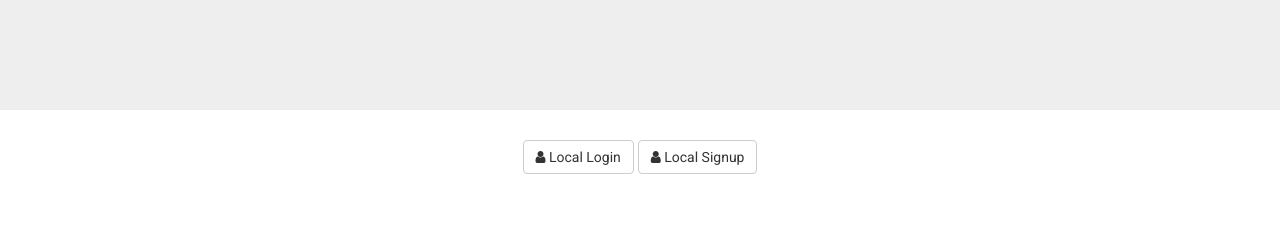
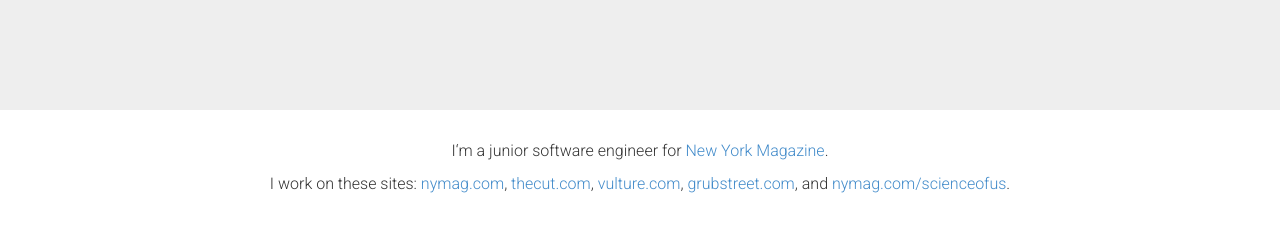
Before and after one commit to kevinferri/kevinferri.com, a website: page views/statics/home.html in a window 1280 px wide. Shown: the part 58-290 px from the top of the page. Drawn offline with nearby package versions, Linux system fonts and the light colour scheme; files that its build step writes are made by us from their sources.

Commit message:
Adding/tweaking some markup

```diff
--- a/views/statics/home.html
+++ b/views/statics/home.html
@@ -6,10 +6,10 @@
 
   {% block content %}
     <div class="text-center jumbotron">
-      <h1>{{ title }}</h1>
+      <h1>{{ jumbotron | safe }}</h1>
     </div>
     <div class="container text-center">
-      <a href="/users/login" class="btn btn-default"><span class="fa fa-user"></span> Local Login</a>
-      <a href="/users/signup" class="btn btn-default"><span class="fa fa-user"></span> Local Signup</a>
+      <p>I&lsquo;m a junior software engineer for <a href="http://nymag.com">New York Magazine</a>.</p>
+      <p>I work on these sites: <a href="http://nymag.com">nymag.com</a>, <a href="http://thecut.com">thecut.com</a>, <a href="http://vulture.com">vulture.com</a>, <a href="http://grubstreet.com">grubstreet.com</a>, and <a href="http://nymag.com/scienceofus">nymag.com/scienceofus</a>.
     </div>
   {% endblock %}
```
